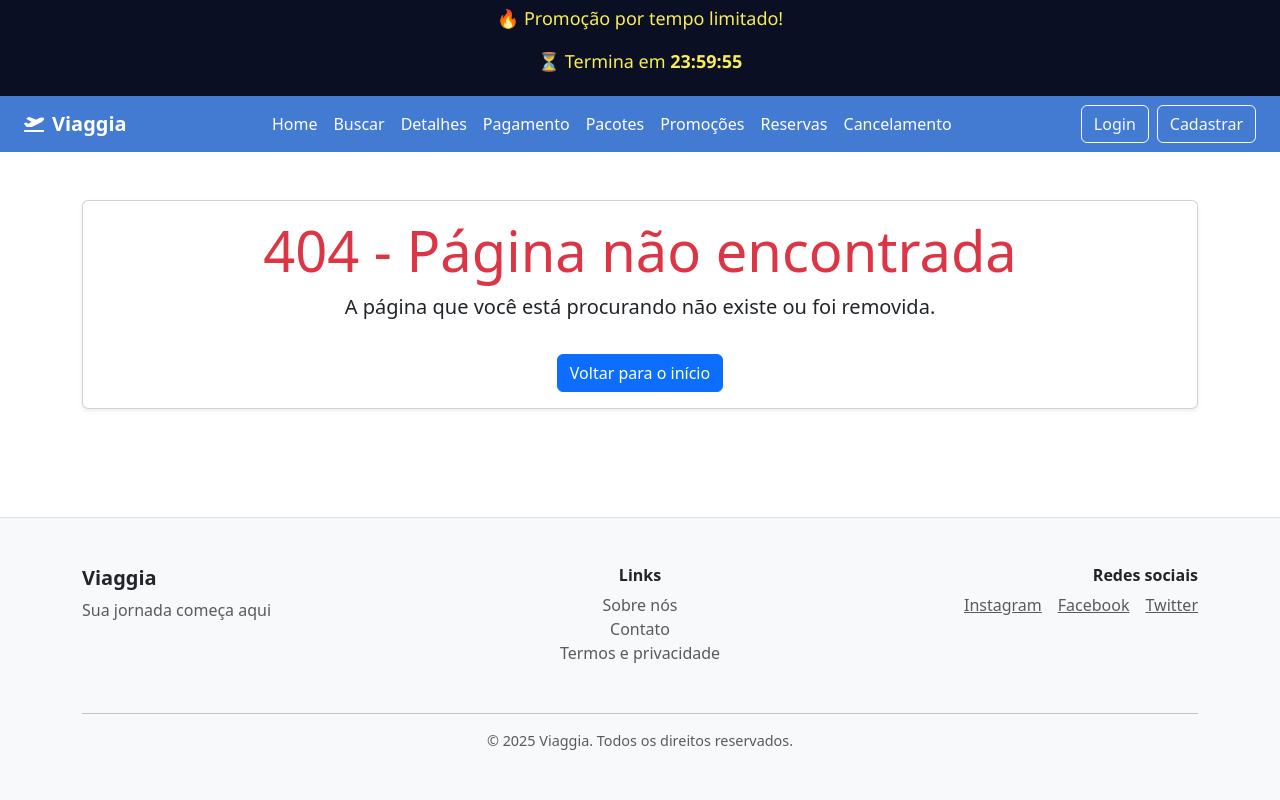
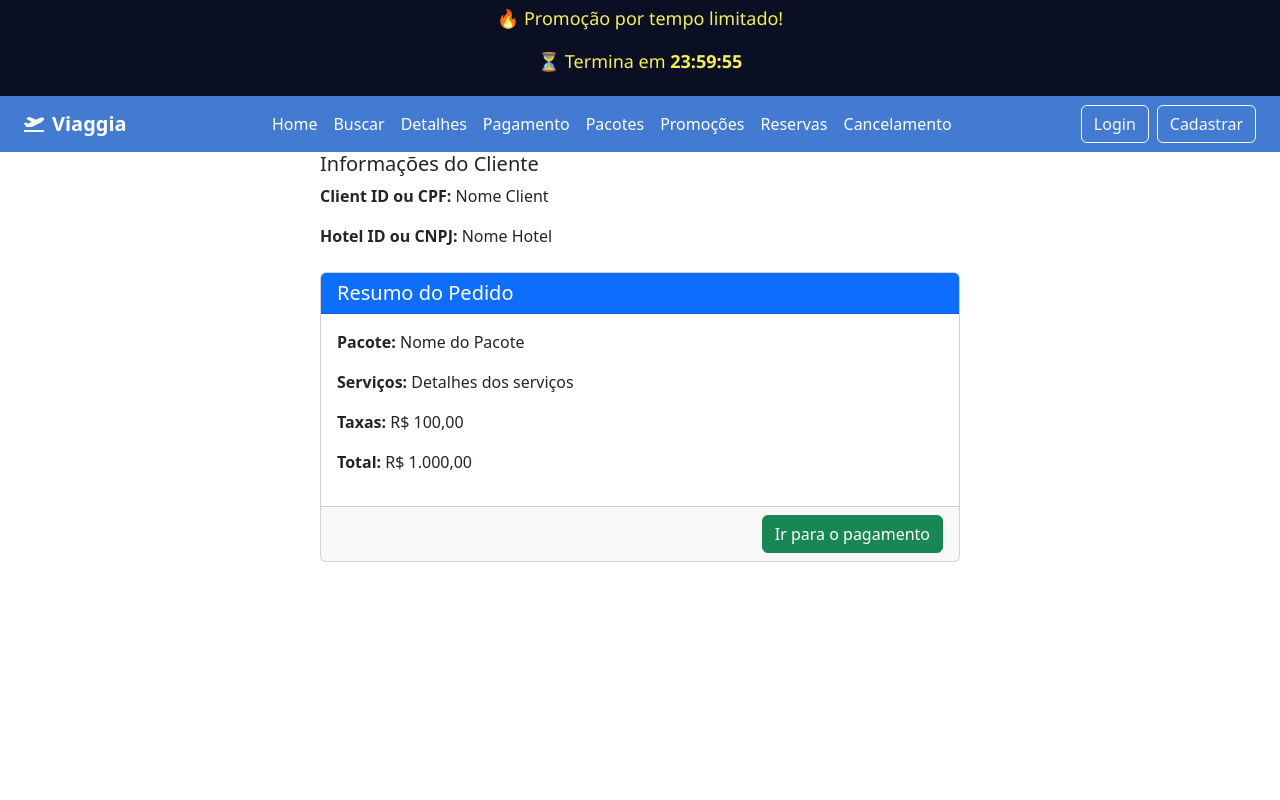
Before and after one commit to Viaggia/viaggia-front, a React (Vite) app: page /paymentorder in a window 1280 px wide. Shown: the top 800 px of the page. Built offline with nearby package versions, Linux system fonts and the light colour scheme.

Commit message:
feat(PaymentOrder) resumo do pedido

```diff
--- a/src/pages/Payment/Payment.tsx
+++ b/src/pages/Payment/Payment.tsx
@@ -65,7 +65,7 @@ const Payment: React.FC = () => {
             </div>
             <div className="card-footer text-end">
               <button className="btn btn-success" onClick={handleGoToPaymentPending}>
-                Ir para o pagamento
+                Finalizar Pedido
               </button>
 
             </div>
--- /dev/null
+++ b/src/pages/Payment/PaymentOrder.tsx
@@ -0,0 +1,38 @@
+import { useNavigate } from "react-router-dom";
+
+function PaymentOrder() {
+  const navigate = useNavigate();
+  const handleGoToPaymentPending = () => {
+    navigate('/payment');
+  };
+
+  return (
+    <div className="d-flex justify-content-center  vh-100">
+      <div className="col-md-6">
+        <div className="mb-4">
+            <h5>Informações do Cliente</h5>
+            <p><strong>Client ID ou CPF:</strong> Nome Client</p>
+            <p><strong>Hotel ID ou CNPJ:</strong> Nome Hotel</p>
+          </div>
+        <div className="card">
+          <div className="card-header bg-primary text-white">
+            <h5 className="mb-0">Resumo do Pedido</h5>
+          </div>
+          <div className="card-body">
+            <p><strong>Pacote:</strong> Nome do Pacote</p>
+            <p><strong>Serviços:</strong> Detalhes dos serviços</p>
+            <p><strong>Taxas:</strong> R$ 100,00</p>
+            <p><strong>Total:</strong> R$ 1.000,00</p>
+          </div>
+          <div className="card-footer text-end">
+            <button className="btn btn-success" onClick={handleGoToPaymentPending}>
+              Ir para o pagamento
+            </button>
+          </div>
+        </div>
+      </div>
+    </div>
+  );
+}
+
+export default PaymentOrder;
--- a/src/routes/Router/AppRoutes.tsx
+++ b/src/routes/Router/AppRoutes.tsx
@@ -17,6 +17,7 @@ import PaymentPeding from '../../pages/Payment/PaymentPending'
 import PaymentConfirmed from '../../pages/Payment/PaymentConfirmed'
 import MyReservations from '../../pages/MyReservations/MyReservations'
 import CancelReservation from '../../pages/CancelReservation/CancelReservation'
+import PaymentOrder from '../../pages/Payment/PaymentOrder'
 
 
 
@@ -42,6 +43,7 @@ function AppRoutes() {
       <Route path="/promotion" element={<Promotion />} />
       <Route path='/paymentpending' element={<PaymentPeding/>}/>
       <Route path='/paymentconfirmed' element={<PaymentConfirmed/>}/>
+      <Route path='/paymentorder' element={<PaymentOrder/>}/>
     </Routes>
   )
 }
```
